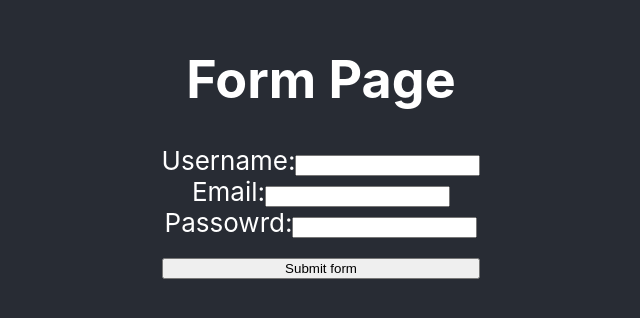
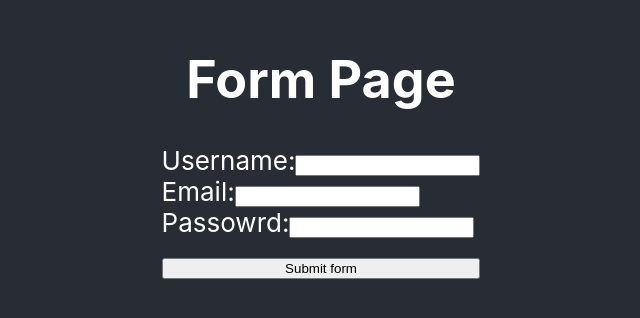
Before and after one commit to Mckennat33/form-practice, a React (Create React App) app: page / in a window 1280 px wide. Shown: the part 254-572 px from the top of the page, without its empty margins (319-959 px from the left). Built offline with nearby package versions, Linux system fonts and the light colour scheme.

Commit message:
aligning the form inputs to the left of the page

```diff
--- a/src/index.css
+++ b/src/index.css
@@ -16,6 +16,8 @@ code {
 .form-container {
   display: flex;
   flex-direction: column;
+  /* Aligning the form to the left of the page */
+  text-align: left;
 
 }
 
```
